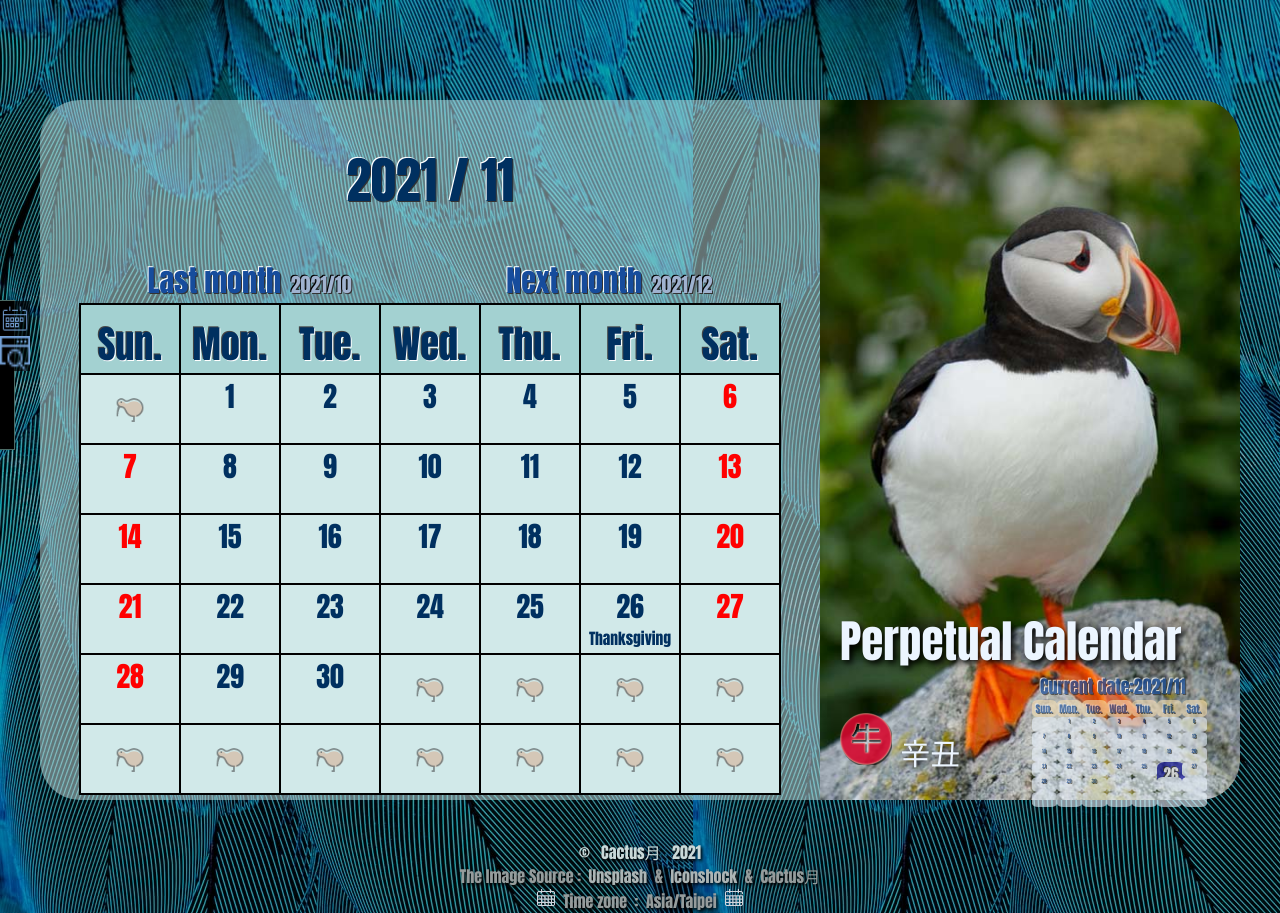
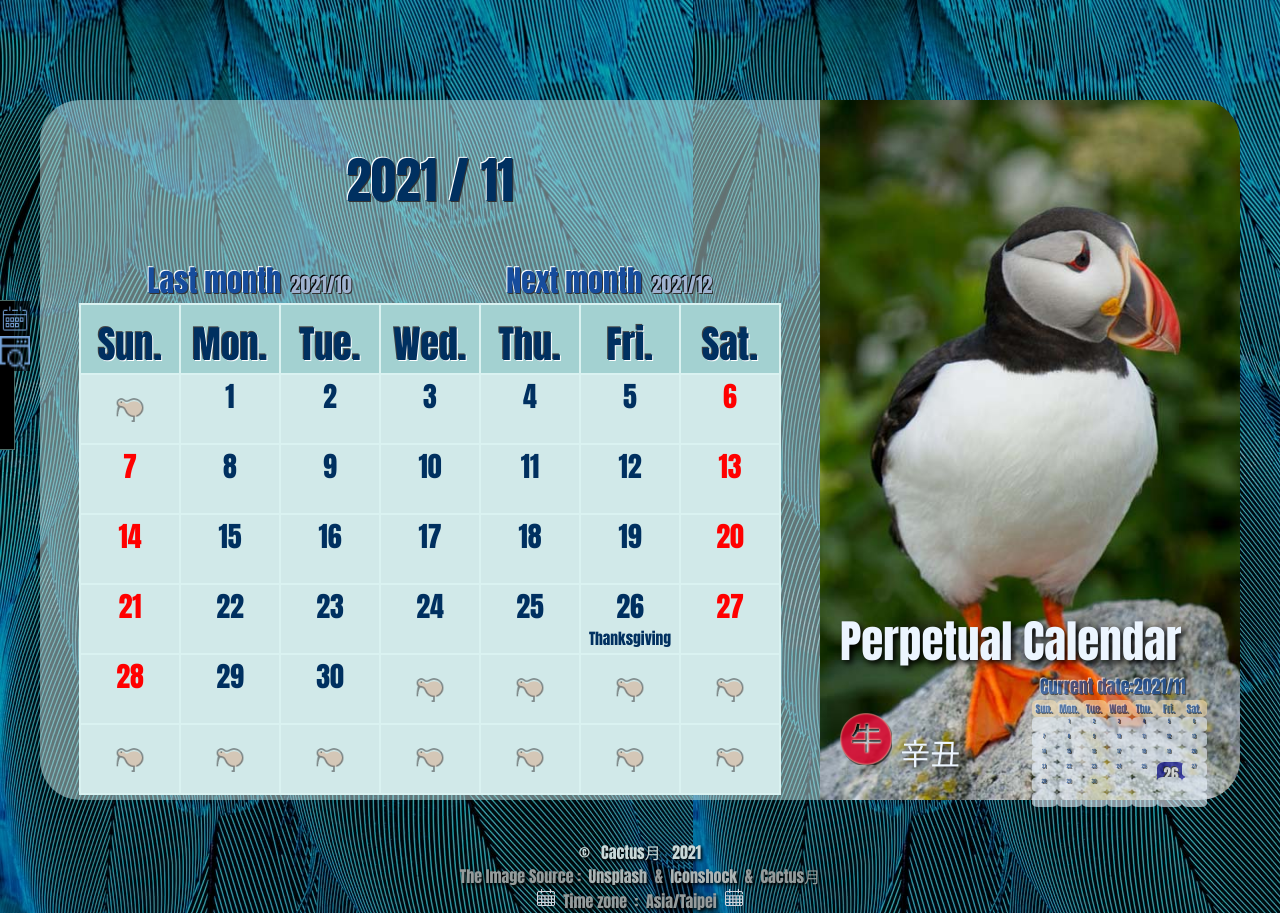
Before and after one commit to mooncactusmoon/calendarByPHP, a PHP site: page /index.php in a window 1280 px wide; the page is wider, and only the part inside the window is pictured. Run offline with PHP 8.4, Linux system fonts and the light colour scheme.

Commit message:
把邊線顏色改變

```diff
--- a/index.php
+++ b/index.php
@@ -31,7 +31,7 @@
         flex-wrap: wrap;
         justify-content: start;
         align-content: start;
-        border: 1px solid black;
+        border: 1px solid #daf2f1;
         color: #003060;
 
     }
@@ -39,7 +39,7 @@
     .cell {
         width: 100px;
         height: 70px;
-        border: 1px solid black;
+        border: 1px solid #daf2f1;
         display: inline-block;
         font-size: 28px;
         text-align: center;
@@ -57,7 +57,7 @@
         padding-top: 10px;
         width: 100px;
         height: 70px;
-        border: 1px solid black;
+        border: 1px solid #daf2f1;
         display: inline-block;
         text-align: center;
         text-shadow: 1px 1px white, -1px -1px #444;
```
